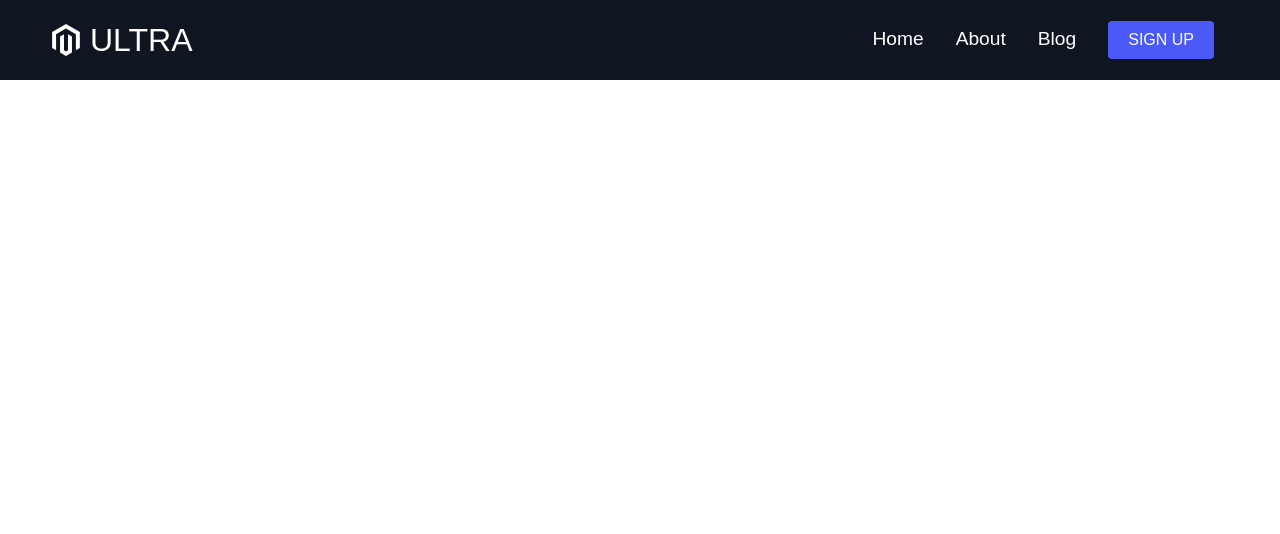
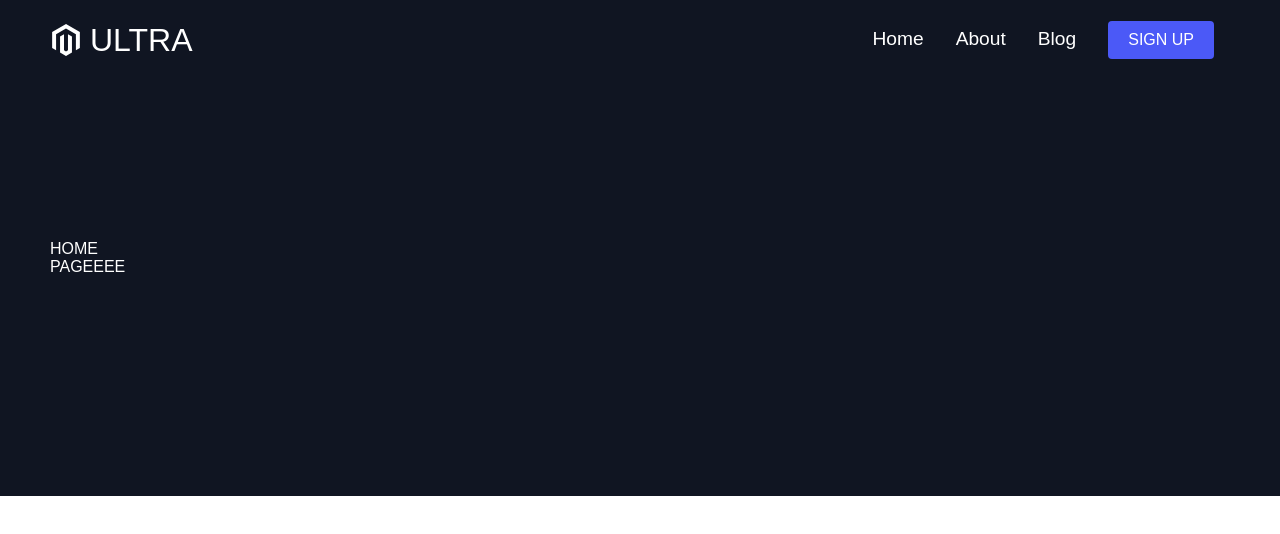
Before and after one commit to Ari-O-Alt/Styled_Components_Landing_Page, a React (Create React App) app: page / in a window 1280 px wide. Shown: the top 534 px of the page. Built offline with nearby package versions, Linux system fonts and the light colour scheme.

Commit message:
Added bg to the home section

```diff
--- a/src/components/InfoSection/InfoSection.elements.js
+++ b/src/components/InfoSection/InfoSection.elements.js
@@ -5,3 +5,36 @@ export const StyledInfoSection = styled.div`
   padding: 160px 0;
   background-color: ${({ lightBg }) => (lightBg ? "#fff" : "#101522")};
 `;
+
+export const StyledInfoRow = styled.div`
+  display: flex;
+  margin: 0 -15px -15px -15px;
+  flex-wrap: wrap;
+  align-items: center;
+  flex-direction: ${({ imgStart }) => (imgStart ? "row-reverse" : "row")};
+`;
+
+export const StyledInfoColumn = styled.div`
+  margin-bottom: 15px;
+  padding: 0 15px;
+  flex: 1;
+  max-width: 50%;
+  flex-basis: 50%;
+
+  @media screen and (max-width: 768px) {
+    max-width: 100%;
+    flex-basis: 100%;
+    display: flex;
+    justify-content: center;
+  }
+`;
+
+export const StyledTextWrapper = styled.div`
+  max-width: 54px;
+  padding: 0 0 60px 0;
+  color: #fff;
+
+  @media screen and (max-width: 768px) {
+    padding-bottom: 65px;
+  }
+`;
--- a/src/components/InfoSection/InfoSection.js
+++ b/src/components/InfoSection/InfoSection.js
@@ -1,11 +1,25 @@
 import React from "react";
-import { StyledInfoSection } from "./InfoSection.elements";
+import { GlobalStyledContainer } from "../../globalStyles";
+import {
+  StyledInfoColumn,
+  StyledInfoRow,
+  StyledInfoSection,
+  StyledTextWrapper,
+} from "./InfoSection.elements";
 
 const InfoSection = (props) => {
-  const { lightBg } = props;
+  const { lightBg, imgStart } = props;
   return (
     <React.Fragment>
-      <StyledInfoSection lightBg={lightBg}></StyledInfoSection>
+      <StyledInfoSection lightBg={lightBg}>
+        <GlobalStyledContainer>
+          <StyledInfoRow imgStart={imgStart}>
+            <StyledInfoColumn>
+              <StyledTextWrapper>HOME PAGEEEE</StyledTextWrapper>
+            </StyledInfoColumn>
+          </StyledInfoRow>
+        </GlobalStyledContainer>
+      </StyledInfoSection>
     </React.Fragment>
   );
 };
--- a/src/components/NavBar/NavBar.elements.js
+++ b/src/components/NavBar/NavBar.elements.js
@@ -1,5 +1,5 @@
 import styled from "styled-components";
-import { Container } from "../../globalStyles";
+import { GlobalStyledContainer } from "../../globalStyles";
 import { Link } from "react-router-dom";
 import { FaMagento } from "react-icons/fa";
 
@@ -17,7 +17,7 @@ export const StyledNavBar = styled.nav`
 `;
 
 // we style the Container global component
-export const StyledNavBarContainer = styled(Container)`
+export const StyledNavBarContainer = styled(GlobalStyledContainer)`
   display: flex;
   justify-content: space-between;
   height: 80px;
--- a/src/components/NavBar/NavBar.js
+++ b/src/components/NavBar/NavBar.js
@@ -1,7 +1,7 @@
 import React from "react";
 import { FaBars, FaTimes } from "react-icons/fa";
 import { IconContext } from "react-icons/lib";
-import { StyledButton } from "../../globalStyles";
+import { GlobalStyledButton } from "../../globalStyles";
 import {
   StyledNavBar,
   StyledNavBarContainer,
@@ -71,13 +71,13 @@ const NavBar = () => {
               <StyledNavBarItemBtn>
                 {button ? (
                   <StyledNavBtnLink to="/sign-up">
-                    <StyledButton primary>SIGN UP</StyledButton>
+                    <GlobalStyledButton primary>SIGN UP</GlobalStyledButton>
                   </StyledNavBtnLink>
                 ) : (
                   <StyledNavBtnLink to="/sign-up">
-                    <StyledButton primary fontBig>
+                    <GlobalStyledButton primary fontBig>
                       SIGN UP
-                    </StyledButton>
+                    </GlobalStyledButton>
                   </StyledNavBtnLink>
                 )}
               </StyledNavBarItemBtn>
--- a/src/globalStyles.js
+++ b/src/globalStyles.js
@@ -12,7 +12,7 @@ box-sizing: border-box;
 /**
  * Global container
  */
-export const Container = styled.div`
+export const GlobalStyledContainer = styled.div`
   z-index: 1;
   width: 100%;
   max-width: 1300px;
@@ -28,7 +28,7 @@ export const Container = styled.div`
 /**
  * Global button
  */
-export const StyledButton = styled.button`
+export const GlobalStyledButton = styled.button`
   border-radius: 4px;
   background: ${({ primary }) => (primary ? "#4b59f7" : "#0467fb")};
   white-space: nowrap;
--- a/src/pages/HomePage/HomePage.js
+++ b/src/pages/HomePage/HomePage.js
@@ -5,7 +5,7 @@ import { homeObjsOne } from "./Data";
 const HomePage = () => {
   return (
     <React.Fragment>
-      <InfoSection lightBg={homeObjsOne} />
+      <InfoSection styles={homeObjsOne} />
     </React.Fragment>
   );
 };
```
